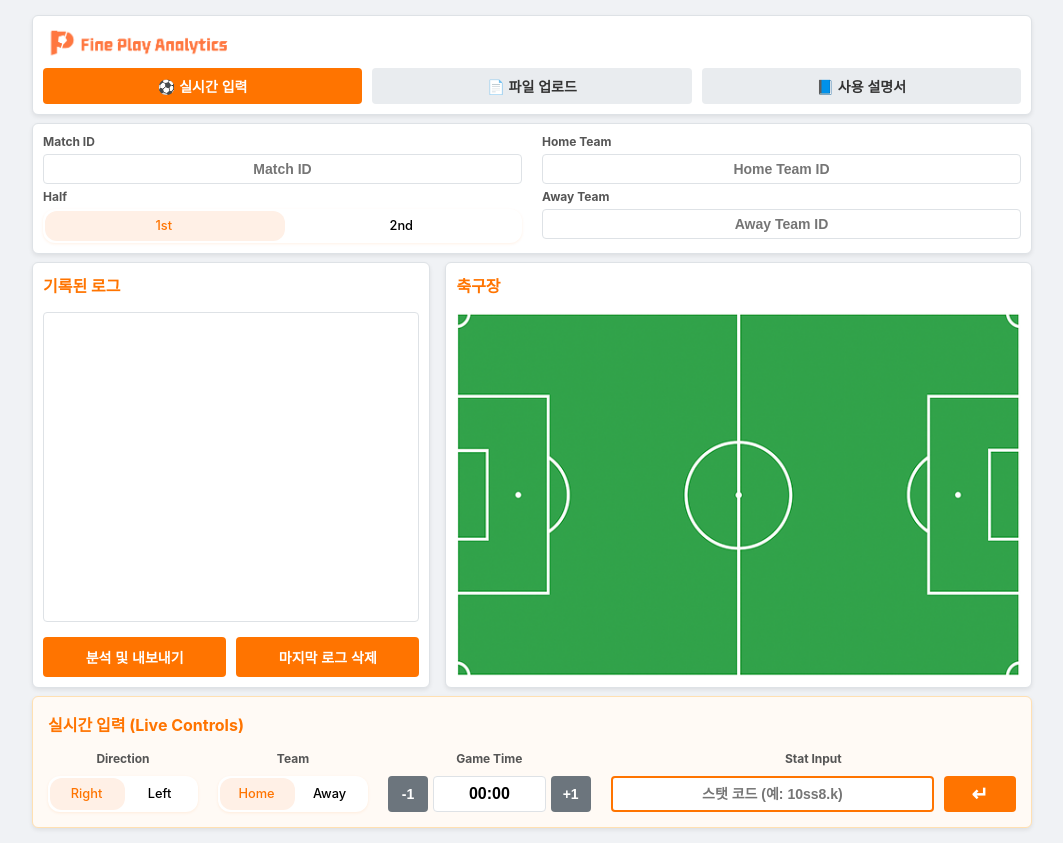
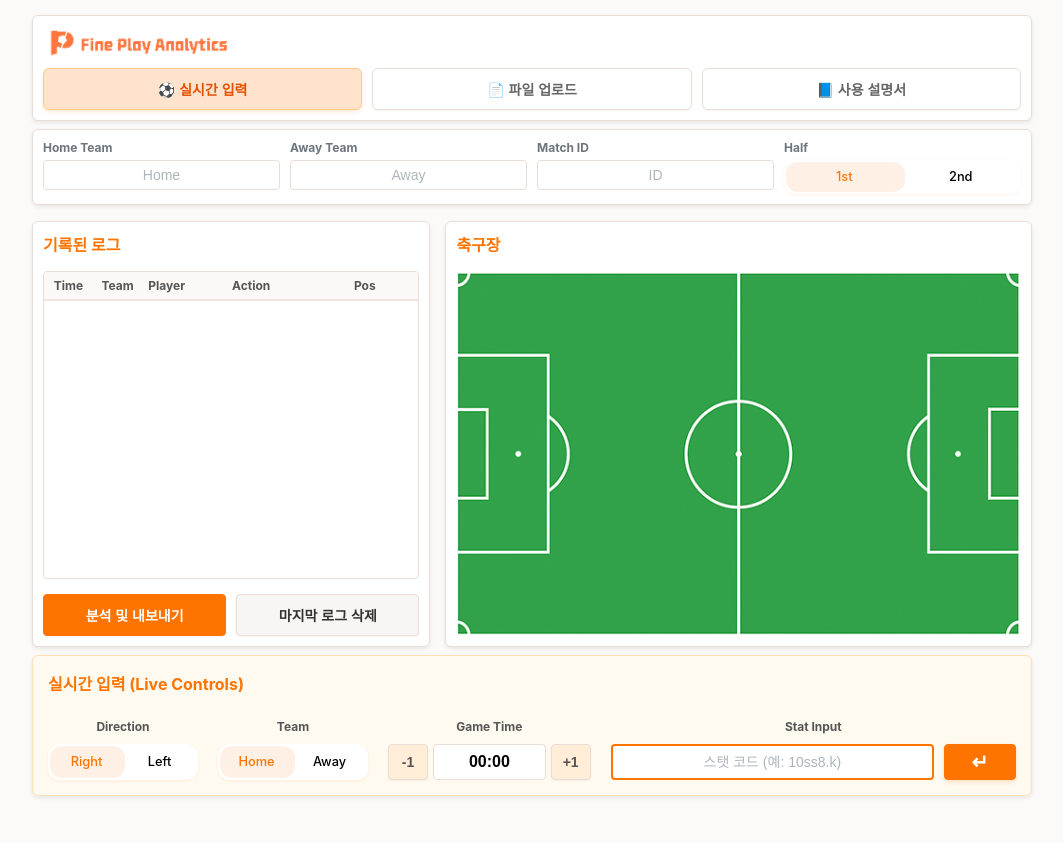
Before and after one commit to Yoonsh0214/FPA_Streamlit_App, a Flask app: page / in a window 1280 px wide. Shown: the whole page, without its empty margins (108-1171 px from the left). After the commit the page ends 797 px from the top, so only its background shows below. Run offline with Flask 3, Linux system fonts and the light colour scheme; lists and menus that the app fills with data are empty.

Commit message:
ui 개선 4

```diff
--- a/app.py
+++ b/app.py
@@ -109,7 +109,17 @@ def generate_log():
         if tags_list:
             log_text += f" | Tags: {', '.join(sorted(list(set(tags_list))))}"
 
-        return jsonify({"log_text": log_text})
+        # UI 표 출력을 위한 구조화된 데이터 생성
+        coord_str = f"Pos({start_x}, {start_y})"
+        log_data = {
+            "Time": timeline,
+            "Team": team,
+            "Player": player_from,
+            "Action": action_name,
+            "Coord": coord_str
+        }
+
+        return jsonify({"log_text": log_text, "log_data": log_data})
 
     except Exception as e:
         return jsonify({"error": str(e)}), 400
--- a/templates/index.html
+++ b/templates/index.html
@@ -8,12 +8,29 @@
     <style>
         :root {
             --primary-color: #FF7400;
-            --primary-hover: #cc5d00;
-            --bg-color: #f0f2f5;
+            /* Original Primary (Keep for Logo/Highlights if needed) */
+            --soft-primary: #FFAB40;
+            /* Lighter Button Color */
+            --soft-primary-hover: #FF9100;
+            --bg-color: #fcfaf9;
+            /* Warm Neutral (Gray + Hint of Orange) */
             --card-bg: #ffffff;
             --text-color: #333;
-            --border-color: #dee2e6;
+            --border-color: #eaddd5;
+            /* Warm Border */
             --shadow: 0 2px 4px rgba(0, 0, 0, 0.08);
+            /* Revert shadow */
+            --gray-light: #fbf8f6;
+            /* Warm Light Gray */
+            --gray-medium: #eee5e0;
+            /* Warm Medium Gray */
+        }
+
+        /* Specific override for placeholder */
+        ::placeholder {
+            color: #adb5bd;
+            font-weight: normal;
+            font-size: 14px;
         }
 
         body {
@@ -259,17 +276,50 @@
         button {
             width: 100%;
             padding: 10px;
-            border: none;
+            border: 1px solid var(--border-color);
             border-radius: 4px;
-            background-color: var(--primary-color);
-            color: white;
+            border: 1px solid var(--border-color);
+            border-radius: 4px;
+            background-color: #f8f6f4;
+            /* Light Warm Gray to distinguish from inputs */
+            color: #333;
+            /* Dark Text */
             cursor: pointer;
             font-size: 14px;
             font-weight: bold;
-            transition: background-color 0.2s;
+            box-shadow: 0 1px 2px rgba(0, 0, 0, 0.05);
+            /* Add Shadow */
+            transition: all 0.2s;
         }
 
         button:hover {
+            background-color: #eee5e0;
+            /* Slightly darker warm gray on hover */
+            border-color: #dbe0e4;
+            box-shadow: 0 2px 4px rgba(0, 0, 0, 0.1);
+        }
+
+        /* Keep Submit Button Vibrant */
+        #submit_stat {
+            background-color: var(--primary-color);
+            color: white;
+            border: 1px solid var(--primary-color);
+            box-shadow: 0 2px 4px rgba(255, 116, 0, 0.2);
+        }
+
+        #submit_stat:hover {
+            background-color: var(--primary-hover);
+            border-color: var(--primary-hover);
+            box-shadow: 0 4px 8px rgba(255, 116, 0, 0.3);
+        }
+
+        #export_logs {
+            background-color: var(--primary-color);
+            color: white;
+            border: 1px solid var(--primary-color);
+        }
+
+        #export_logs:hover {
             background-color: var(--primary-hover);
         }
 
@@ -279,15 +329,30 @@
         }
 
         #mode-selector button {
-            background-color: #e9ecef;
-            color: var(--text-color);
+            background-color: #fff;
+            color: #666;
             flex: 1;
-            padding: 8px;
+            padding: 10px;
+            border: 1px solid #eaddd5;
+            border-radius: 6px;
+            box-shadow: 0 1px 2px rgba(0, 0, 0, 0.05);
+            /* Added Shadow */
+            transition: all 0.2s;
+        }
+
+        #mode-selector button:hover {
+            background-color: #f8f9fa;
         }
 
         #mode-selector button.active {
-            background-color: var(--primary-color);
-            color: white;
+            background-color: #FFE3CC;
+            /* Primary mixed with White (~20% tint) */
+            color: #E65100;
+            /* Dark Orange Text */
+            font-weight: bold;
+            border-color: #FFCC80;
+            box-shadow: 0 2px 4px rgba(255, 116, 0, 0.15);
+            /* Orange tinted shadow */
         }
 
         @media (max-width: 800px) {
@@ -323,7 +388,7 @@
         .input-label {
             font-size: 12px;
             font-weight: bold;
-            color: #555;
+            color: #6c757d;
             margin-bottom: 5px;
             display: block;
         }
@@ -418,11 +483,68 @@
 
         /* Highlighting Live Controls Panel */
         .card.highlight-card {
-            background-color: #fffaf5;
+            background-color: #fffaf0;
+            /* Keep warm bg only for highlight card */
             /* Even lighter primary color */
             border: 1px solid #ffe0b2;
             padding: 15px;
             /* Increased padding for emphasis */
+        }
+
+        .card.highlight-card h4 {
+            margin-bottom: 24px;
+            /* Increased from 15px */
+        }
+
+        /* Log Table Styles */
+        .log-container {
+            flex-grow: 1;
+            height: 100%;
+            /* Fill parent height */
+            overflow-y: auto;
+            border: 1px solid var(--border-color);
+            border-radius: 4px;
+            background: #fff;
+            margin-bottom: 0;
+            max-height: 400px;
+            /* Limit height to enable scrolling */
+        }
+
+        .log-table {
+            width: 100%;
+            table-layout: fixed;
+            /* Enforce fixed column widths */
+            border-collapse: collapse;
+            font-size: 12px;
+            /* Reduced font size */
+        }
+
+        .log-table th,
+        .log-table td {
+            padding: 6px;
+            /* Reduced padding */
+            text-align: center;
+            border-bottom: 1px solid var(--gray-medium);
+            white-space: nowrap;
+            overflow: hidden;
+            /* Hide overflow */
+            text-overflow: ellipsis;
+            /* Add ellipsis (...) */
+        }
+
+        .log-table th {
+            background-color: var(--gray-light);
+            position: sticky;
+            top: 0;
+            font-weight: bold;
+            color: #555;
+            color: #555;
+            border-bottom: 2px solid var(--gray-medium);
+            z-index: 1;
+        }
+
+        .log-table tr:last-child td {
+            border-bottom: none;
         }
     </style>
 </head>
@@ -441,15 +563,33 @@
         </div>
 
         <!-- 게임 설정 카드 (신규 추가) -->
-        <div class="card" style="margin-bottom: 8px;">
-            <div class="setup-container">
-                <!-- 왼쪽 컬럼: Match ID & Half -->
-                <div class="setup-column">
-                    <div>
+
+
+        <!-- 실시간 입력 모드 -->
+        <div id="live-mode-container" class="main-container">
+            <!-- 게임 설정 카드 (신규 추가) -->
+            <div class="card" style="margin-bottom: 8px;">
+                <div class="setup-container" style="display: flex; gap: 10px; width: 100%;">
+                    <!-- 1. Home Team -->
+                    <div style="flex: 1;">
+                        <span class="input-label">Home Team</span>
+                        <input type="text" id="teamid_h" class="setup-input" placeholder="Home">
+                    </div>
+
+                    <!-- 2. Away Team -->
+                    <div style="flex: 1;">
+                        <span class="input-label">Away Team</span>
+                        <input type="text" id="teamid_a" class="setup-input" placeholder="Away">
+                    </div>
+
+                    <!-- 3. Match ID -->
+                    <div style="flex: 1;">
                         <span class="input-label">Match ID</span>
-                        <input type="text" id="match_id" class="setup-input" placeholder="Match ID">
+                        <input type="text" id="match_id" class="setup-input" placeholder="ID">
                     </div>
-                    <div>
+
+                    <!-- 4. Half Toggle -->
+                    <div style="flex: 1;">
                         <span class="input-label">Half</span>
                         <div class="tabs">
                             <input type="radio" id="half_1st" name="half" value="1st" checked>
@@ -460,29 +600,28 @@
                         </div>
                     </div>
                 </div>
-
-                <!-- 오른쪽 컬럼: Home & Away Team -->
-                <div class="setup-column">
-                    <div>
-                        <span class="input-label">Home Team</span>
-                        <input type="text" id="teamid_h" class="setup-input" placeholder="Home Team ID">
-                    </div>
-                    <div>
-                        <span class="input-label">Away Team</span>
-                        <input type="text" id="teamid_a" class="setup-input" placeholder="Away Team ID">
-                    </div>
-                </div>
             </div>
-        </div>
-
-        <!-- 실시간 입력 모드 -->
-        <div id="live-mode-container" class="main-container">
 
             <!-- 상단: 로그 + 축구장 (visual-container) -->
             <div class="visual-container">
                 <div class="card">
                     <h2>기록된 로그</h2>
-                    <textarea id="log_display" rows="12"></textarea>
+                    <div class="log-container">
+                        <table class="log-table" id="log_table">
+                            <thead>
+                                <tr>
+                                    <th style="width: 12%;">Time</th>
+                                    <th style="width: 12%;">Team</th>
+                                    <th style="width: 12%;">Player</th>
+                                    <th style="width: 34%;">Action</th>
+                                    <th style="width: 30%;">Pos</th>
+                                </tr>
+                            </thead>
+                            <tbody>
+                                <!-- Logs will be added here -->
+                            </tbody>
+                        </table>
+                    </div>
                     <div class="button-group">
                         <button id="export_logs">분석 및 내보내기</button>
                         <button id="delete_last">마지막 로그 삭제</button>
@@ -531,11 +670,11 @@
                             <p class="control-label">Game Time</p>
                             <div style="display: flex; gap: 5px; align-items: center; width: 100%;">
                                 <button id="time_minus"
-                                    style="width: 40px; height: 36px; flex: none; background-color: #6c757d; padding: 0;">-1</button>
+                                    style="width: 40px; height: 36px; flex: none; padding: 0; color: #555; background-color: rgba(255, 116, 0, 0.1);">-1</button>
                                 <input type="text" id="timeline" value="00:00"
                                     style="flex: 1; height: 36px; text-align: center; font-weight: bold; font-size: 16px;">
                                 <button id="time_plus"
-                                    style="width: 40px; height: 36px; flex: none; background-color: #6c757d; padding: 0;">+1</button>
+                                    style="width: 40px; height: 36px; flex: none; padding: 0; color: #555; background-color: rgba(255, 116, 0, 0.1);">+1</button>
                             </div>
                         </div>
 
@@ -579,7 +718,7 @@
 
         const fieldWrapper = document.getElementById('field-wrapper');
         const fieldImage = document.getElementById('field-image');
-        const logDisplay = document.getElementById('log_display');
+        const logTableBody = document.querySelector('#log_table tbody'); // Changed from textarea
 
         // 모드 전환 로직
         const liveModeContainer = document.getElementById('live-mode-container');
@@ -760,7 +899,23 @@
 
             if (response.ok) {
                 logs.push(data.log_text);
-                logDisplay.value = logs.join('\n');
+
+                // Add row to table
+                const row = document.createElement('tr');
+                const logData = data.log_data;
+                row.innerHTML = `
+                    <td>${logData.Time}</td>
+                    <td>${logData.Team}</td>
+                    <td>${logData.Player}</td>
+                    <td>${logData.Action}</td>
+                    <td>${logData.Coord}</td>
+                `;
+                logTableBody.appendChild(row);
+
+                // Auto scroll to bottom
+                const logContainer = document.querySelector('.log-container');
+                logContainer.scrollTop = logContainer.scrollHeight;
+
                 clearDots();
                 document.getElementById('stat_input').value = '';
             } else {
@@ -771,7 +926,10 @@
         document.getElementById('delete_last').addEventListener('click', () => {
             if (logs.length > 0) {
                 logs.pop();
-                logDisplay.value = logs.join('\n');
+                // Remove last row
+                if (logTableBody.lastElementChild) {
+                    logTableBody.removeChild(logTableBody.lastElementChild);
+                }
             }
         });
 
```
